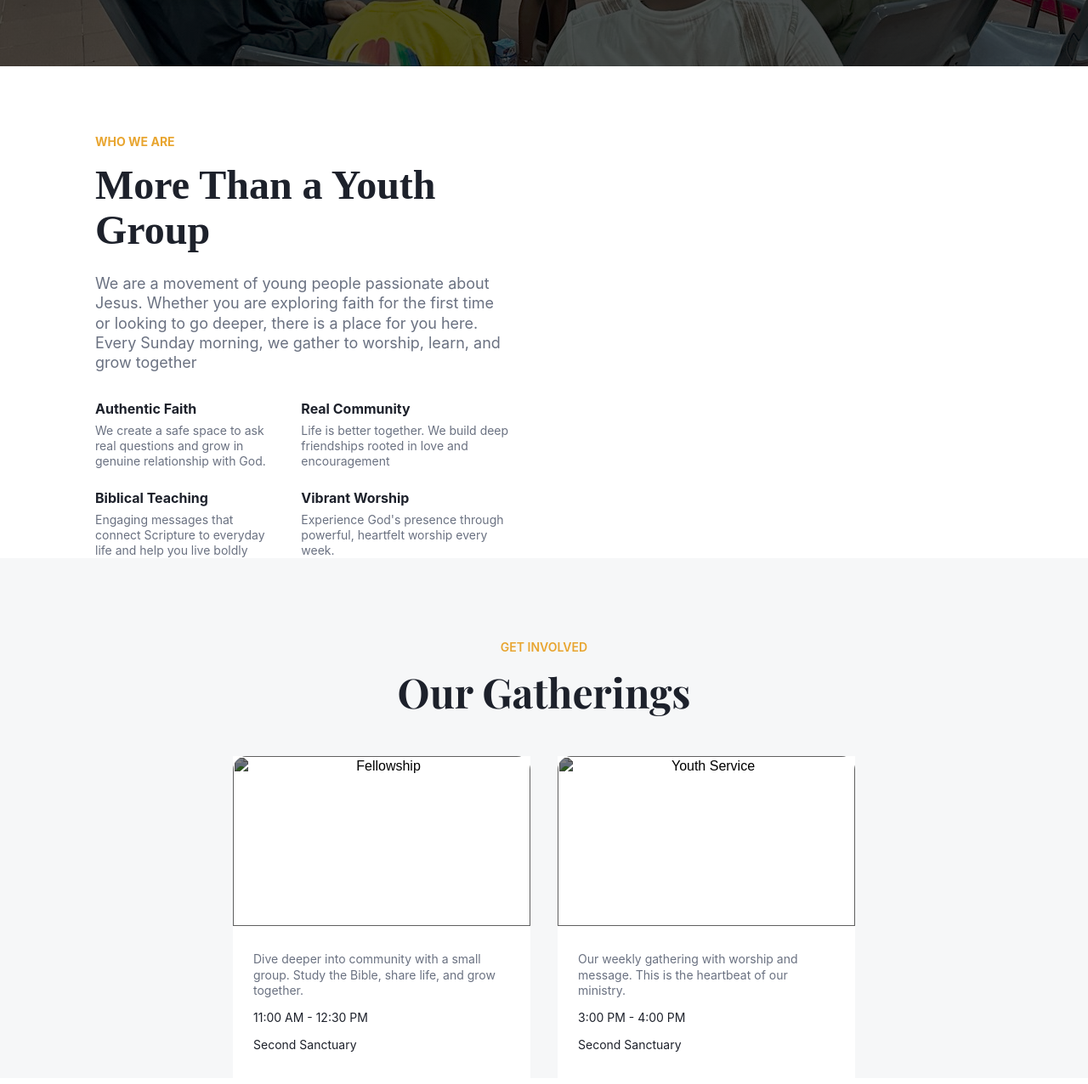
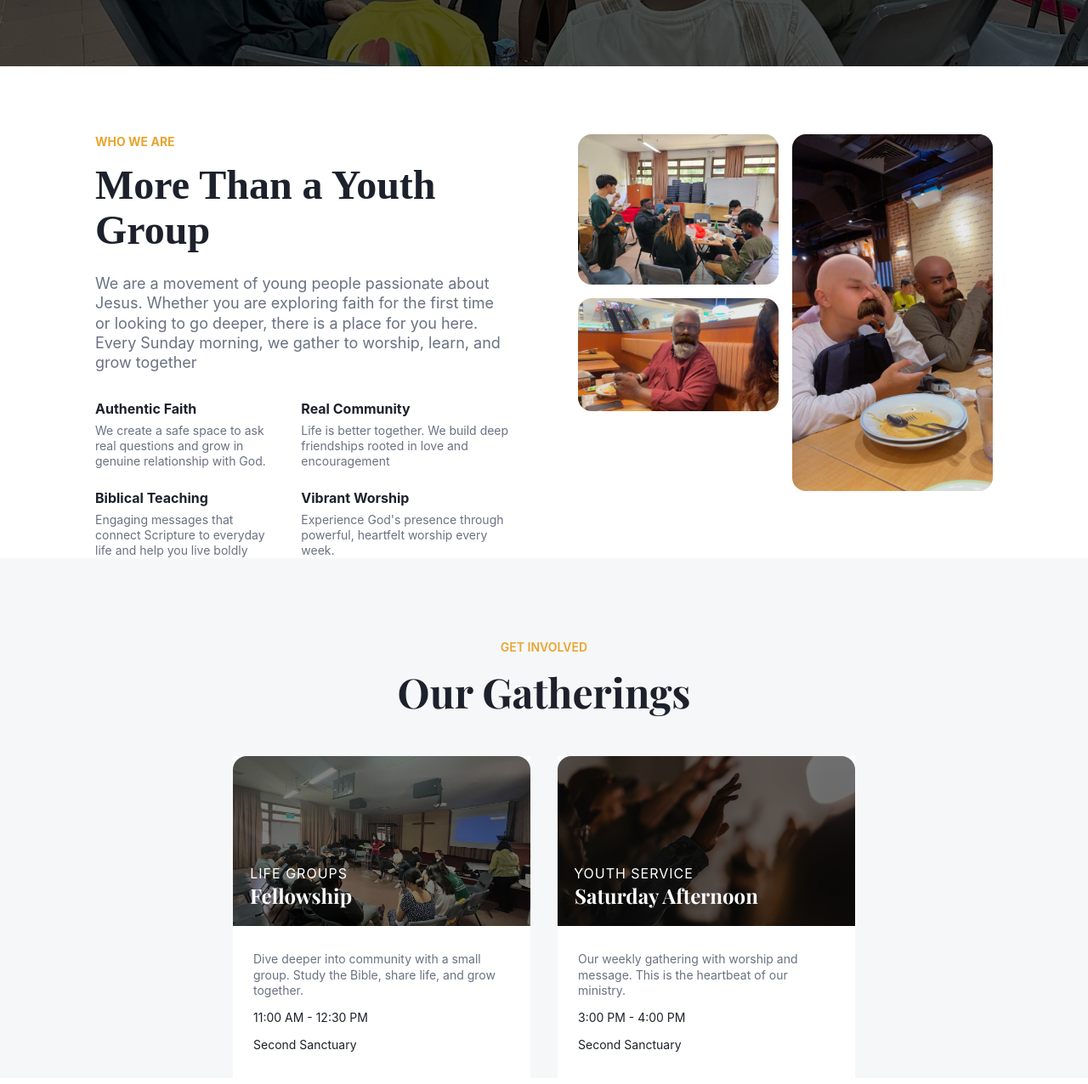
Before and after one commit to bigraain/SPC-New-Seasons, a plain HTML site: page index.html in a window 1280 px wide. Shown: the part 594-1870 px from the top of the page at 85% size. Drawn offline with nearby package versions, Linux system fonts and the light colour scheme; files whose address does not match are found by name; a web font is replaced by a local one.

Commit message:
Update index.html

```diff
--- a/index.html
+++ b/index.html
@@ -1,7 +1,7 @@
 <!doctype html lang="en">
     <meta charset="UTF-8" />
     <meta name="viewport" content="width=device-width, initial-scale=1.0">
-    <link rel="stylesheet" href="style.css" />
+    <link rel="stylesheet" href="style.css">
     <script src="/script.js" defer></script>
     <title>New Seasons</title>
 
@@ -18,7 +18,7 @@
           <div class="flex-start topnav__wrapper">
             <a href="/"
               ><img
-                src="img/spc-logo-transparent.png"
+                src="spc-logo-transparent.png"
                 alt="SPC Logo"
                 class="topnav__logo"/></a>
             <h2 class="topnav__name">New Seasons <span>MINISTRY</span></h2>
@@ -95,9 +95,9 @@
 
         <!-- RIGHT SIDE -->
         <div class="grid-right">
-          <div><img class="pic" src="img/pic3.jpg" alt=""></div>
-          <div><img class="pic" src="img/pic2.jpg" alt=""></div>
-          <div><img class="pic" src="img/pic1.jpg" alt=""></div>
+          <div><img class="pic" src="pic3.jpg" alt=""></div>
+          <div><img class="pic" src="pic2.jpg" alt=""></div>
+          <div><img class="pic" src="pic1.jpg" alt=""></div>
         </div>
 
       </div>
@@ -112,7 +112,7 @@
       <div class="gatherings">
         <div class="gathering1">
           <div class="gimage">
-            <img src="img/Section 3/gathering1.jpg" alt="Fellowship">
+            <img src="gathering1.jpg" alt="Fellowship">
               <div class="text-overlay">
                 <p style="margin:0 0 0 -0.3rem">LIFE GROUPS</p>
                 <p>Fellowship</p>
@@ -128,7 +128,7 @@
 
         <div class="gathering2">
           <div class="gimage">
-            <img src="img/Section 3/gathering2.jpg" alt="Youth Service">
+            <img src="gathering2.jpg" alt="Youth Service">
               <div class="text-overlay">
                 <p style="margin:0 0 0 -4.8rem">YOUTH SERVICE</p>
                 <p>Saturday Afternoon</p>
```
